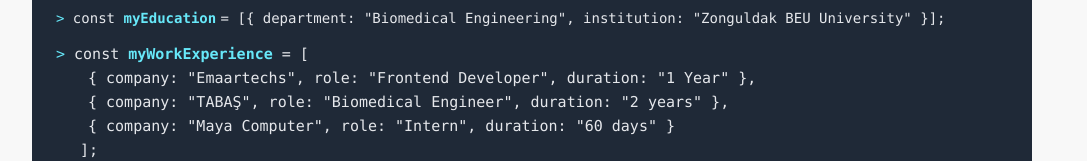
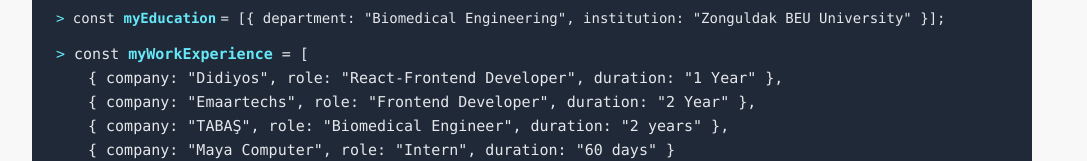
Before and after one commit to huseyinerikci/portfolio, a Next.js app: page / in a window 1280 px wide. Shown: the part 765-926 px from the top of the page, without its empty margins (96-1183 px from the left). Built offline with nearby package versions, Linux system fonts and the light colour scheme.

Commit message:
update info

```diff
--- a/components/About.js
+++ b/components/About.js
@@ -73,8 +73,12 @@
                 </span>
                 {" = ["}
                 <span className="block mt-2 ml-5 md:ml-6 lg:ml-8">
+                  {"{ "}company: "Didiyos", role: "React-Frontend Developer",
+                  duration: "1 Year"{" },"}
+                </span>
+                <span className="block mt-2 ml-5 md:ml-6 lg:ml-8">
                   {"{ "}company: "Emaartechs", role: "Frontend Developer",
-                  duration: "1 Year"{" },"}
+                  duration: "2 Year"{" },"}
                 </span>
                 <span className="block mt-2 ml-5 md:ml-6 lg:ml-8">
                   {"{ "}company: "TABAŞ", role: "Biomedical Engineer", duration:
```
